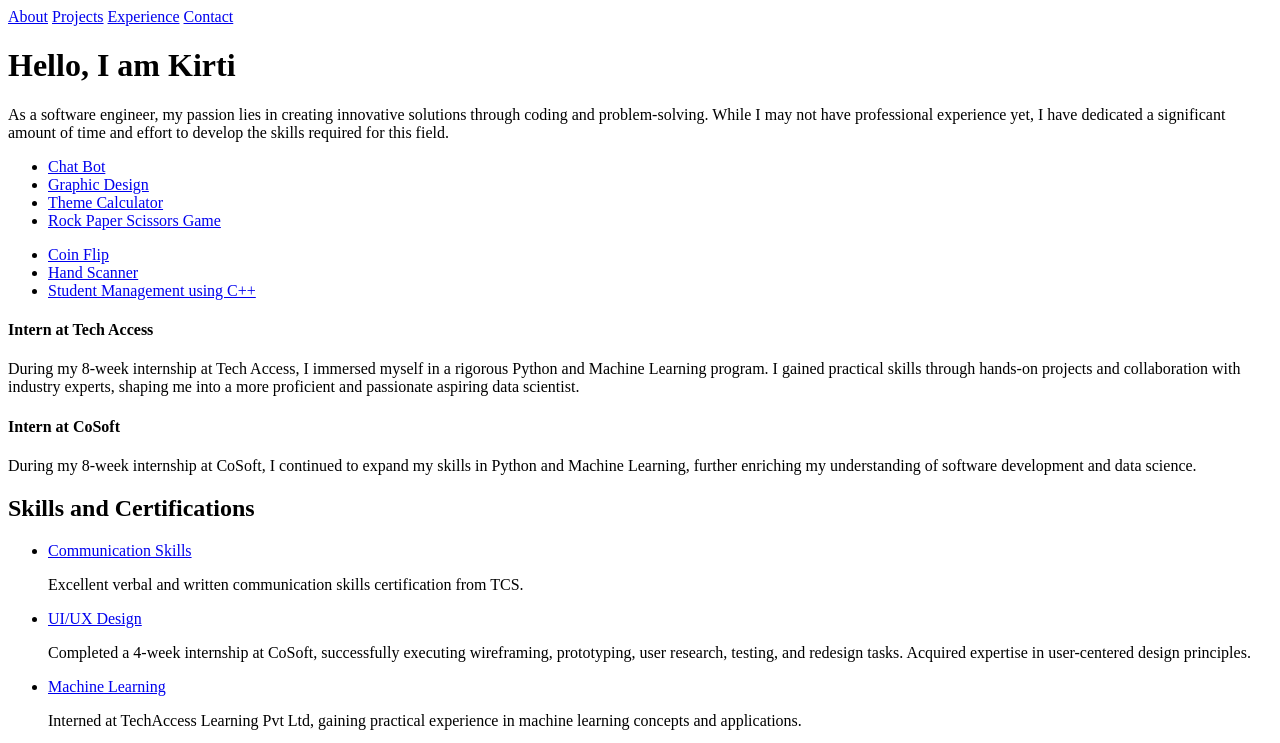
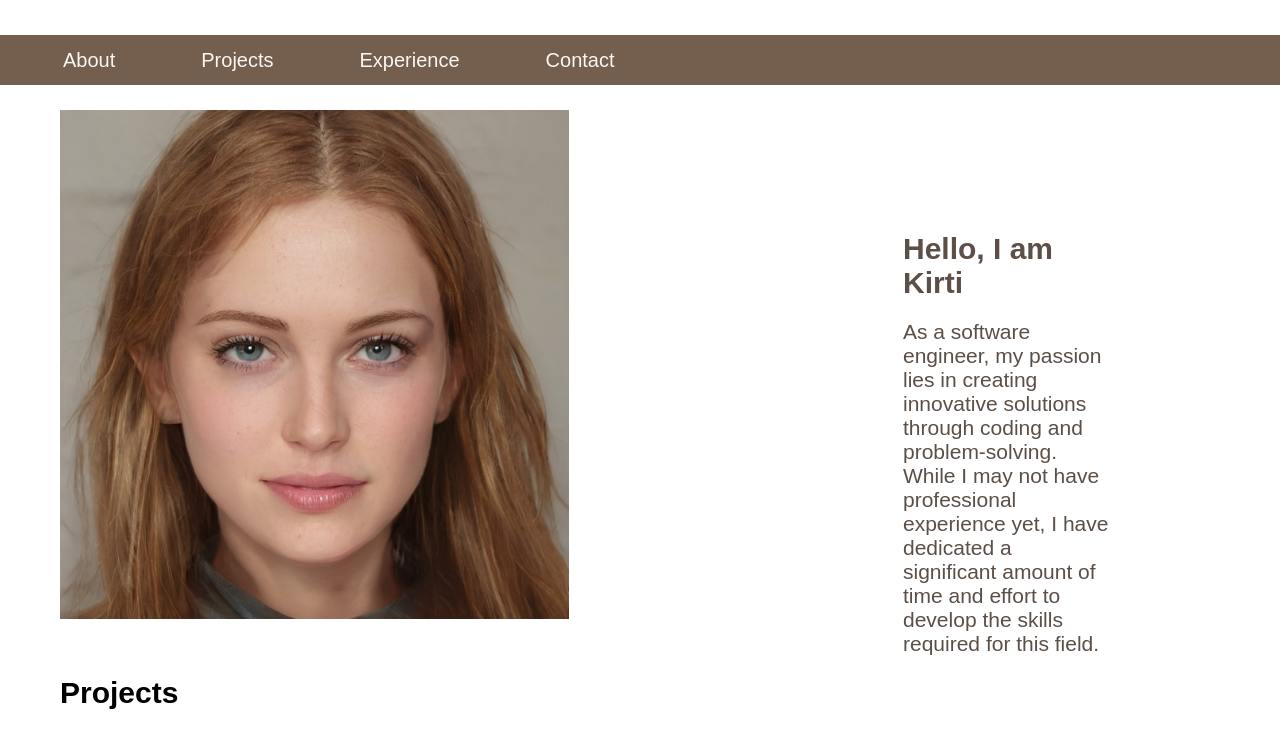
Before and after one commit to Kirtishukla2004/portfolio, a plain HTML site: page index.html in a window 1280 px wide. Shown: the top 743 px of the page. Drawn offline with Linux system fonts and the light colour scheme; a web font is replaced by a local one.

Commit message:
completed half of the project

```diff
--- a/index.html
+++ b/index.html
@@ -4,41 +4,44 @@
     <meta charset="UTF-8" />
     <meta name="viewport" content="width=device-width, initial-scale=1.0" />
     <title>Kirti Shukla</title>
-    <style>
-      /* Add your CSS styles here */
-    </style>
+     <link rel="stylesheet" href="style.css">
   </head>
   <body>
     <nav class="navbar">
-      <a href="#about">About</a>
-      <a href="#projects">Projects</a>
-      <a href="#experience">Experience</a>
-      <a href="#contact">Contact</a>
+      <a href="#about" class="nav-elements">About</a>
+      <a href="#projects" class="nav-elements">Projects</a>
+      <a href="#experience" class="nav-elements">Experience</a>
+      <a href="#contact" class="nav-elements">Contact</a>
     </nav>
-    <header class="header">
-      <h1>Hello, I am Kirti</h1>
+   <section id="About"> <header class="header">
+      <img src="image/myphptp.jpg" class="profile_photo" alt="photo" width="200px" height="400px">
+     <div class="name_main">
+       <h1 class="name"> Hello, I am Kirti</h1>
       <p class="container">
         As a software engineer, my passion lies in creating innovative solutions
         through coding and problem-solving. While I may not have professional
         experience yet, I have dedicated a significant amount of time and effort
         to develop the skills required for this field.
-      </p>
+      </p></div>
     </header>
+  </section>
     <section id="projects" class="project-list">
+      <h1 class="project_heading"> Projects</h1>
       <ul class="project-list1">
-        <li><a href="#">Chat Bot </a></li>
-        <li><a href="#">Graphic Design</a></li>
-        <li><a href="#">Theme Calculator</a></li>
-        <li><a href="#">Rock Paper Scissors Game</a></li>
+        <li class="p1"><a href="#">Chat Bot </a></li>
+        <li class="p1"> <a href="#">Graphic Design</a></li>
+        <li class="p1"><a href="#">Theme Calculator</a></li>
+        <li class="p1"><a href="#">Rock Paper <br>Scissors Game</a></li>
       </ul>
       <ul class="project-list2">
-        <li><a href="#">Coin Flip</a></li>
-        <li><a href="#">Hand Scanner</a></li>
-        <li><a href="#">Student Management using C++</a></li>
+        <li class="p2"><a href="#">Coin Flip</a></li>
+        <li class="p2"><a href="#">Hand Scanner</a></li>
+        <li class="p2"><a href="#">Student Management <br>using C++</a></li>
       </ul>
     </section>
     <section id="experience" class="experience">
       <div class="experience-item">
+        <h1 class="exprience_head">Experience</h1>
         <h4 class="heading">Intern at Tech Access</h4>
         <p class="exp-content">
           During my 8-week internship at Tech Access, I immersed myself in a
@@ -57,7 +60,7 @@
         </p>
       </div>
       <section class="skill-list">
-        <h2>Skills and Certifications</h2>
+        <h1>Skills and Certifications</h1>
         <ul class="skill-set">
             <li>
                 <a href="#">Communication Skills</a>
@@ -118,7 +121,7 @@
     </section>
 
     <section id="contact" class="contact-form">
-      <h2>Contact Me</h2>
+      <h1>Contact Me</h1>
       <form>
         <label for="name">Name:</label>
         <input type="text" id="name" name="name" required />
--- a/style.css
+++ b/style.css
@@ -0,0 +1,87 @@
+@import url("https://fonts.googleapis.com/css2?family=Antic&family=Open+Sans&family=Roboto:wght@300&display=swap");
+
+* {
+  padding: 0;
+  margin: 0;
+}
+
+body {
+  background-color: #ffffff;
+  font-family: "Antic", sans-serif;
+}
+section {
+  padding-left: 60px;
+}
+.navbar {
+  margin-top: 35px;
+  margin-bottom: 25px;
+  display: flex;
+  justify-content: flex-start;
+  align-items: center;
+  background-color: #745e4d;
+  height: 50px;
+  padding-left: 20px;
+}
+.navbar a {
+  color: #f8f7f4;
+  text-decoration: none;
+  font-size: 20px;
+  padding: 0 43px;
+}
+
+.navbar a:hover {
+  color: #151317;
+  font-weight: bold;
+}
+.header {
+  display: flex;
+}
+
+.profile_photo {
+  width: 527px;
+  height: 509px;
+}
+.name {
+  padding-bottom: 10px;
+  font-size: 30px;
+  color: #5b4f47;
+}
+.name_main {
+  margin-top: 10%;
+  padding-left: 334px;
+  padding-right: 170px;
+}
+.container {
+  padding-top: 10px;
+  font-size: 21px;
+  color: #5b4f47;
+}
+.project-list1,
+.project-list2 {
+  padding-left: 50px;
+  display: flex;
+  list-style: none;
+}
+.project_heading {
+  padding-top: 20px;
+  padding-bottom: 20px;
+  font-size: 30px;
+}
+.p1,
+.p2 {
+  margin-left: 50px;
+  border: 1px solid #745e4d;
+  margin-top: 30px;
+  padding-top: 2px;
+  padding-bottom: 127px;
+  padding-left: 24px;
+  padding-right: 121px;
+  border-radius: 30px;
+  background-color: #7d634ee2;
+}
+a {
+  text-decoration: none;
+  color: #151317;
+  font-size: 23px;
+  cursor: pointer;
+}
```
Also changed, not shown: image/myphptp.jpg (added).
